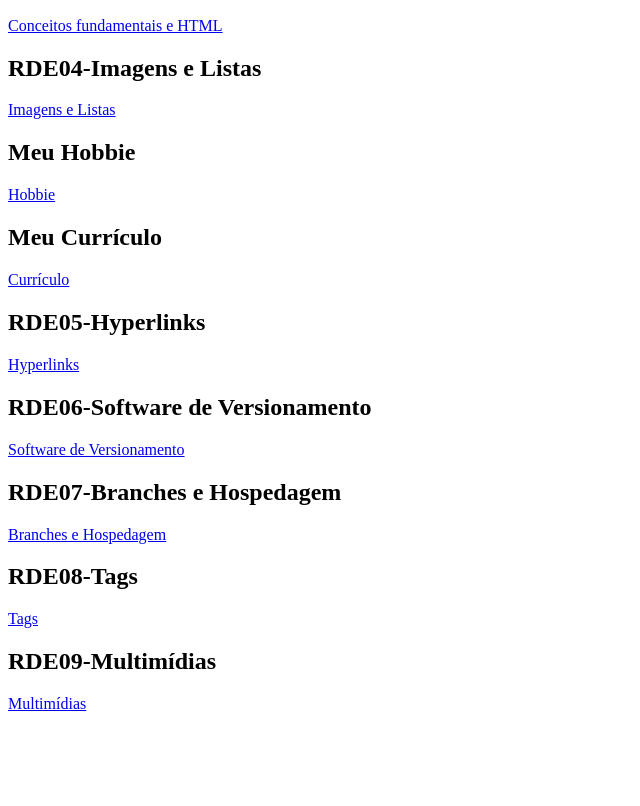
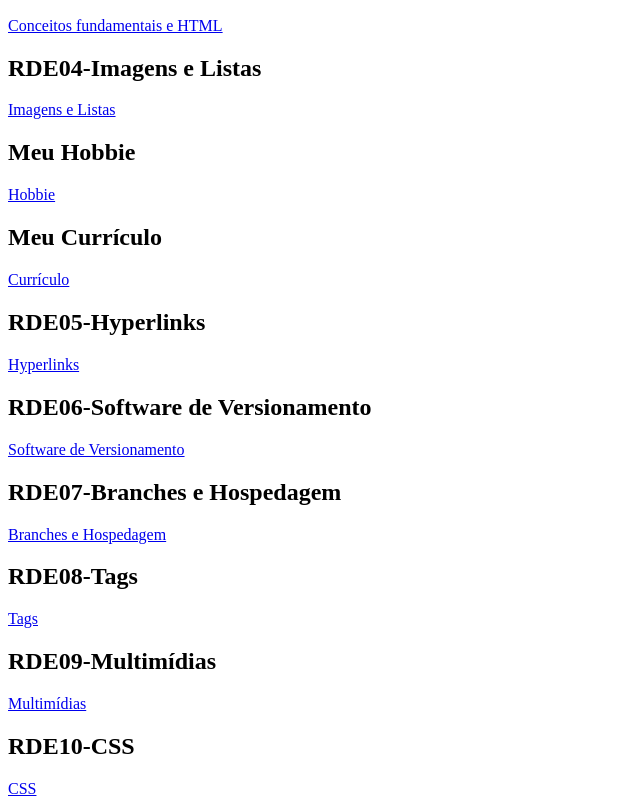
Before and after one commit to GabrieleDorgi/Na-Trilha-do-Aprendizado, a plain HTML site: page index.html in a window 1280 px wide. Shown: the part 227-1033 px from the top of the page, without its empty margins (0-640 px from the left). Before the commit the page ends 948 px from the top, so only its background shows below. Drawn offline with Linux system fonts and the light colour scheme.

Commit message:
Update index.html
add RDE10

```diff
--- a/index.html
+++ b/index.html
@@ -38,5 +38,8 @@
     <h2>RDE09-Multimídias</h2>
     <a href="https://gabrieledorgi.github.io/MultiH/">Multimídias</a>
 
+    <h2>RDE10-CSS</h2>
+    <a href="https://gabrieledorgi.github.io/CSS/">CSS</a>
+
 </body>
 </html>
```
